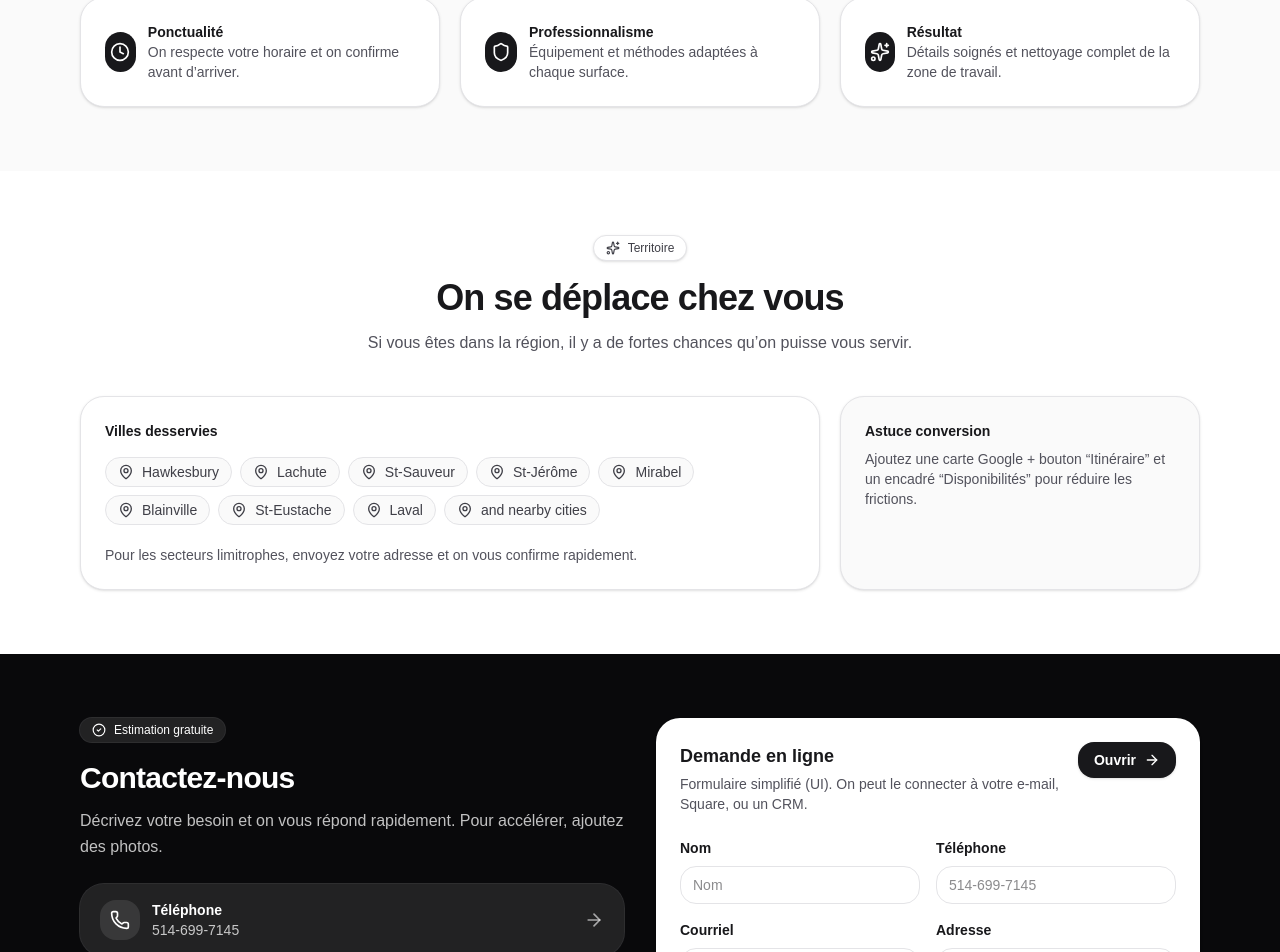
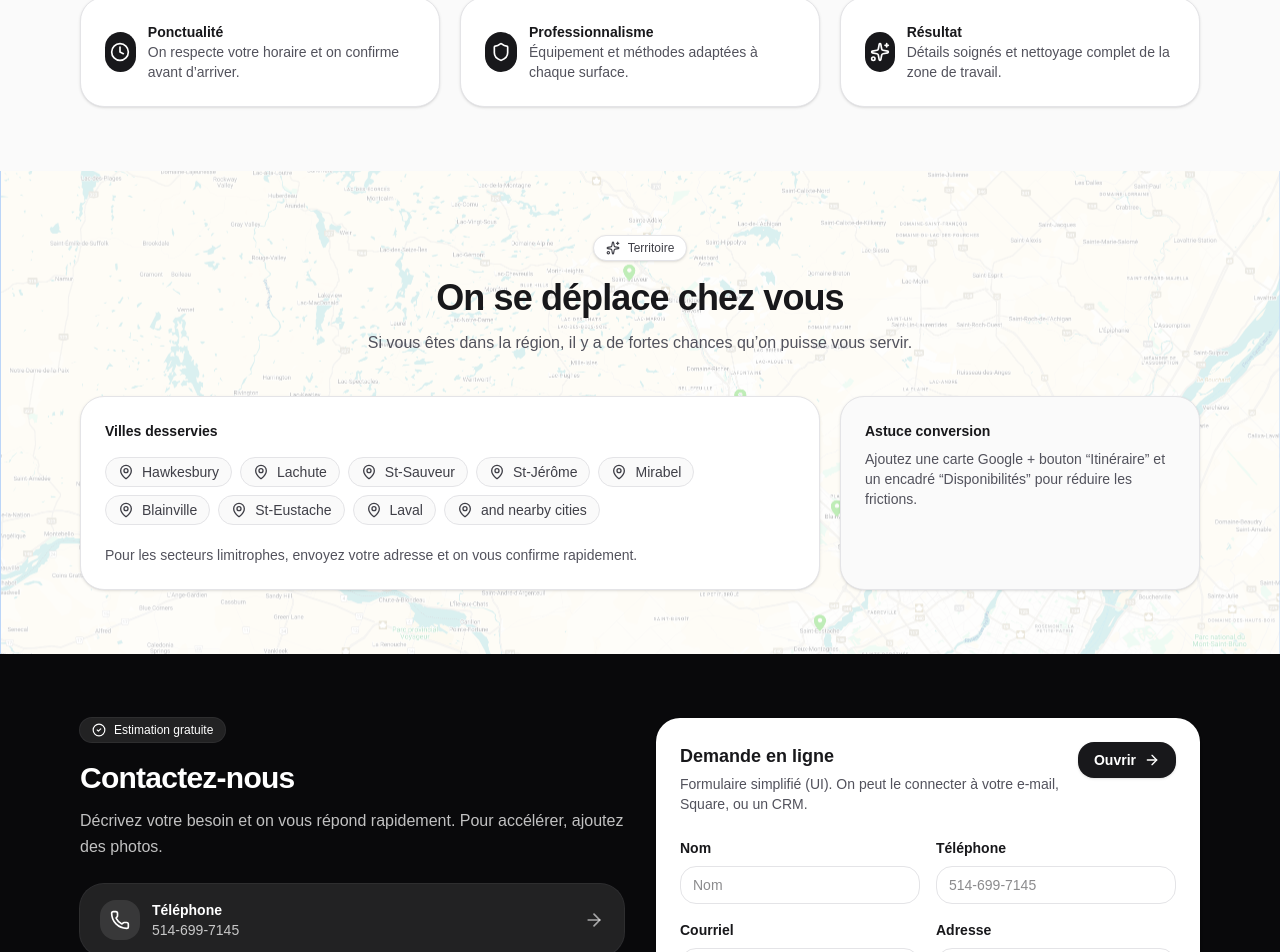
Before and after one commit to servicesmrben-wq/mrben-site1, a Next.js app: page / in a window 1280 px wide. Shown: the part 2871-3823 px from the top of the page. Built offline with nearby package versions, Linux system fonts and the light colour scheme.

Commit message:
Refactor ServiceArea component with background image

```diff
--- a/app/MrBenRedesignPreview.jsx
+++ b/app/MrBenRedesignPreview.jsx
@@ -725,13 +725,33 @@ function ValueCard({ icon, title, desc }) {
 
 function ServiceArea({ t }) {
   return (
-    <section id="territoire" className="bg-white">
-      <div className="mx-auto max-w-6xl px-4 py-14 sm:py-16">
-        <SectionTitle kicker={t("secAreaK")} title={t("secAreaT")} subtitle={t("secAreaS")} />
+    <section
+      id="territoire"
+      className="relative overflow-hidden"
+      style={{
+        backgroundImage: "url('/territoire-map.png')",
+        backgroundSize: "cover",
+        backgroundPosition: "center",
+        backgroundRepeat: "no-repeat",
+      }}
+    >
+      {/* Light overlay so text/cards stay readable */}
+      <div className="absolute inset-0 bg-white/70" />
+
+      {/* Content */}
+      <div className="relative mx-auto max-w-6xl px-4 py-14 sm:py-16">
+        <SectionTitle
+          kicker={t("secAreaK")}
+          title={t("secAreaT")}
+          subtitle={t("secAreaS")}
+        />
 
         <div className="mt-10 grid grid-cols-1 gap-5 lg:grid-cols-3">
           <div className="rounded-3xl border border-zinc-200 bg-white p-6 shadow-sm lg:col-span-2">
-            <div className="text-sm font-semibold text-zinc-900">{t("cities")}</div>
+            <div className="text-sm font-semibold text-zinc-900">
+              {t("cities")}
+            </div>
+
             <div className="mt-4 flex flex-wrap gap-2">
               {SERVICE_AREAS.map((c) => (
                 <span
@@ -743,12 +763,17 @@ function ServiceArea({ t }) {
                 </span>
               ))}
             </div>
+
             <p className="mt-5 text-sm text-zinc-600">{t("areaP")}</p>
           </div>
 
           <div className="rounded-3xl border border-zinc-200 bg-zinc-50 p-6 shadow-sm">
-            <div className="text-sm font-semibold text-zinc-900">{t("convTip")}</div>
-            <p className="mt-2 text-sm text-zinc-600">{t("convTipText")}</p>
+            <div className="text-sm font-semibold text-zinc-900">
+              {t("convTip")}
+            </div>
+            <p className="mt-2 text-sm text-zinc-600">
+              {t("convTipText")}
+            </p>
           </div>
         </div>
       </div>
```
